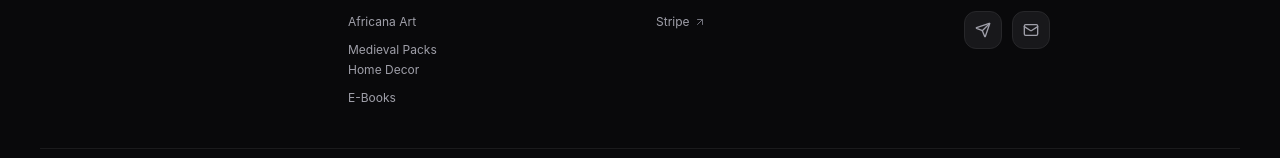
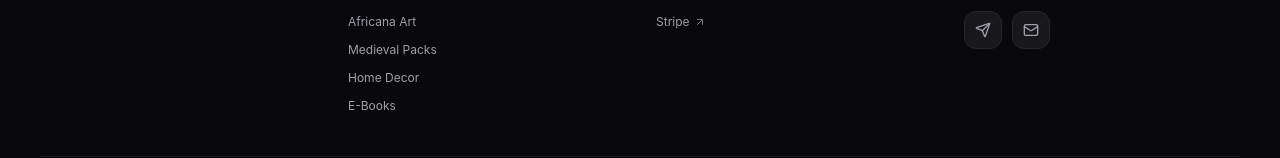
Before and after one commit to bolusunday/digital-image-backend, a React (Vite) app in the folder digital-image-frontend/: page / in a window 1280 px wide. Shown: the part 893-1051 px from the top of the page. Built offline with nearby package versions, Linux system fonts and the light colour scheme; no server answers.

Commit message:
footer updated

```diff
--- a/digital-image-frontend/src/components/Footer.jsx
+++ b/digital-image-frontend/src/components/Footer.jsx
@@ -2,12 +2,9 @@
 import React from "react";
 import { Link } from "react-router-dom";
 import {
-  Package,
   ShieldCheck,
   Zap,
   Globe,
-  Heart,
-  Code2,
   Send,
   Mail,
   ArrowUpRight,
@@ -15,8 +12,7 @@ import {
 
 export default function Footer() {
   return (
-    <footer className="bg-zinc-950 text-zinc-400 border-t border-zinc-800/80 pt-10 sm:pt-12 pb-8 mt-auto">
-      {/* Changed max-w-7xl mx-auto to w-full */}
+    <footer className="bg-zinc-950 text-zinc-400 border-t border-zinc-800/80 pt-10 sm:pt-12 pb-8 mt-auto w-full">
       <div className="w-full px-4 sm:px-6 lg:px-10 space-y-8 sm:space-y-10">
         <div className="grid grid-cols-1 sm:grid-cols-3 gap-4 sm:gap-6 pb-8 sm:pb-10 border-b border-zinc-800/60">
           <div className="flex items-center gap-3.5 bg-zinc-900/40 sm:bg-transparent p-3 sm:p-0 rounded-2xl sm:rounded-none border border-zinc-800/60 sm:border-none">
@@ -111,6 +107,8 @@ export default function Footer() {
                 >
                   Medieval Packs
                 </Link>
+              </li>
+              <li>
                 <Link
                   to="/category/homedecor"
                   className="text-zinc-400 hover:text-white transition-colors no-underline block py-0.5"
@@ -197,7 +195,6 @@ export default function Footer() {
             © {new Date().getFullYear()} Pegty Digital Store. All rights
             reserved.
           </p>
-          <div className="flex items-center gap-1 text-zinc-500"></div>
         </div>
       </div>
     </footer>
```
